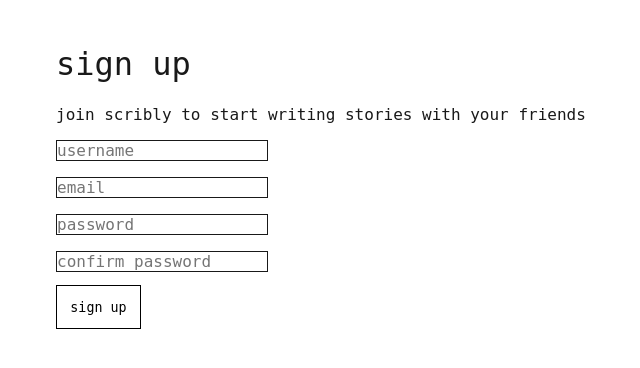
After one commit to zhammer/scribly, a Python web app: template templates/signup.html in a window 1280 px wide. The commit adds this page. Shown: the top 368 px of the page, without its empty margins (134-774 px from the left). Run offline with Jinja, Linux system fonts and the light colour scheme; the template is opened without the code that fills it, so the values that code supplies are empty.

Commit message:
Add signup use case and page

```diff
--- a/migrations/createdb.sql
+++ b/migrations/createdb.sql
@@ -2,6 +2,8 @@ CREATE TABLE IF NOT EXISTS users (
     id SERIAL,
     username TEXT NOT NULL UNIQUE,
     password TEXT NOT NULL,
+    email TEXT NOT NULL UNIQUE,
+    email_verified BOOLEAN NOT NULL DEFAULT FALSE,
     created_at TIMESTAMP NOT NULL DEFAULT NOW(),
     updated_at TIMESTAMP NOT NULL DEFAULT NOW(),
     PRIMARY KEY (id)
--- a/scribly/definitions.py
+++ b/scribly/definitions.py
@@ -10,6 +10,8 @@ from typing_extensions import Literal
 class User:
     id: int
     username: str
+    email: str
+    email_verified: bool
 
 
 TurnAction = Literal["pass", "write", "finish", "write_and_finish"]
@@ -79,6 +81,10 @@ class DatabaseGateway(abc.ABC):
         ...
 
     @abc.abstractmethod
+    async def add_user(self, username: str, password: str, email: str) -> User:
+        ...
+
+    @abc.abstractmethod
     async def update_password(self, user: User, password: str) -> None:
         ...
 
--- a/scribly/use_scribly.py
+++ b/scribly/use_scribly.py
@@ -21,6 +21,12 @@ class Scribly:
             await self.context.database.update_password(user, rehashed_password)
 
         return user
+
+    async def sign_up(self, username: str, password: str, email: str) -> User:
+        policies.require_valid_signup_info(username, password, email)
+
+        hash = auth.hash_password(password)
+        return await self.context.database.add_user(username, hash, email)
 
     async def start_story(self, user: User, title: str, body: str) -> Story:
         async with self.context.database.transaction():
--- a/static/style.css
+++ b/static/style.css
@@ -2,6 +2,14 @@ body {
   font-family: monospace;
   font-size: 16px;
   color: #191919;
+}
+
+form > * {
+  display: block;
+}
+
+form > * + * {
+  margin-top: 1em;
 }
 
 input,
--- /dev/null
+++ b/templates/signup.html
@@ -0,0 +1,25 @@
+{% import 'head.html' as head %}
+<!DOCTYPE html>
+<html lang="en">
+
+<head>
+  {{ head.head("Scribly - Sign up") }}
+</head>
+
+<body>
+  <div class="page">
+    <h1>sign up</h1>
+    <p>join scribly to start writing stories with your friends</p>
+    <form action="/signup" method="post">
+      <input name="username" placeholder="username" required />
+      <input name="email" placeholder="email" type="email" required />
+      <input name="password" placeholder="password" type="password" required />
+      <input name="password_confirmation" placeholder="confirm password" type="password" required />
+      <button type="submit">
+        sign up
+      </button>
+    </form>
+  </div>
+</body>
+
+</html>
```
Also changed, not shown: scribly/database.py (+21 -3 lines), scribly/delivery/server.py (+24 -0 lines), scribly/policies.py (+34 -0 lines).
